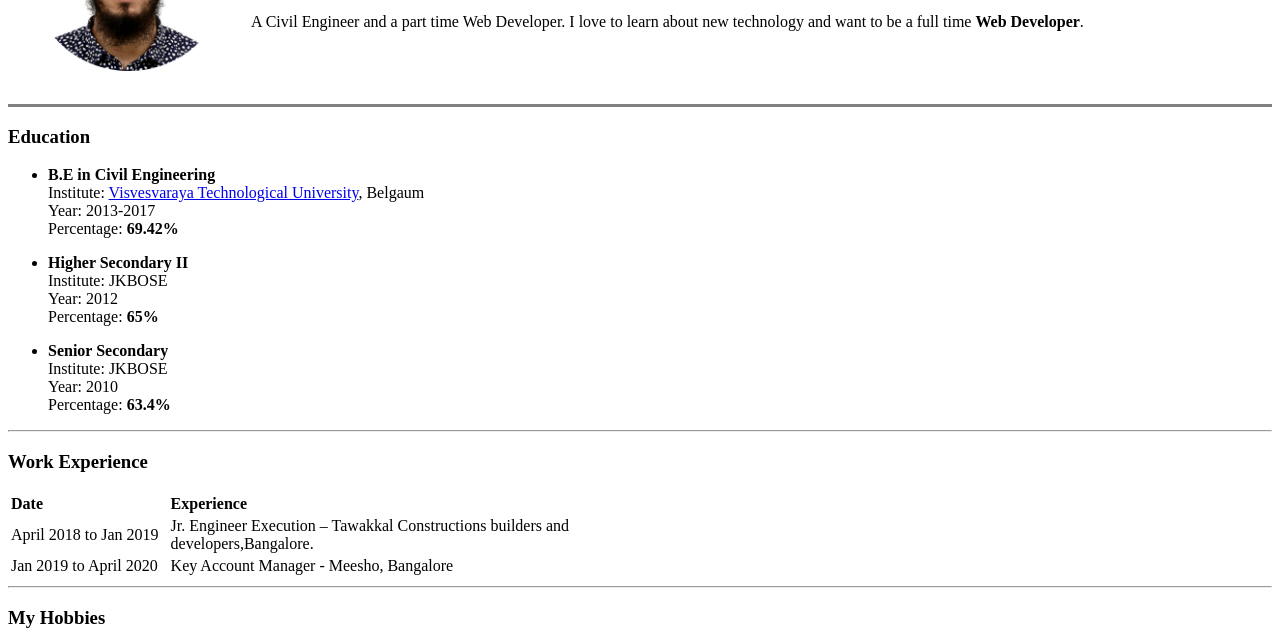
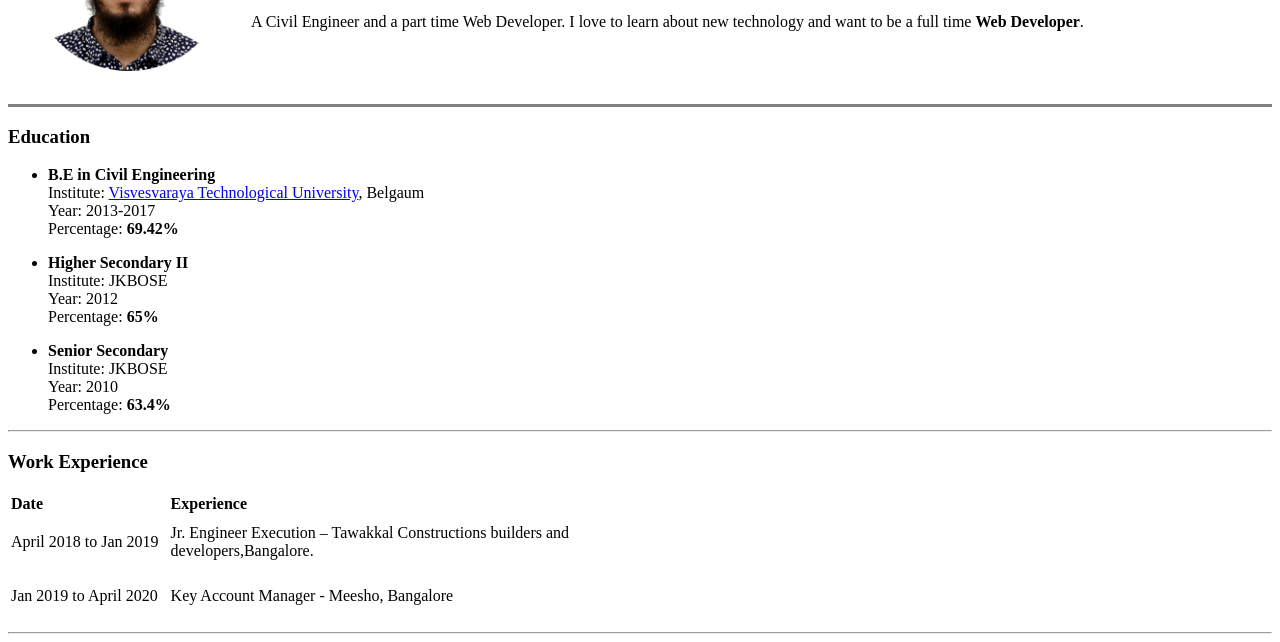
Before and after one commit to AadilRashid-96/cv, a plain HTML site: page index.html in a window 1280 px wide. Shown: the part 158-800 px from the top of the page. Drawn offline with Linux system fonts and the light colour scheme.

Commit message:
Update 140420.1

```diff
--- a/index.html
+++ b/index.html
@@ -38,11 +38,11 @@
       <th align="left">Experience</th>
     </tr>
     <tr>
-      <td>April 2018 to Jan 2019</td>
+      <td><p>April 2018 to Jan 2019</p></td>
       <td>Jr. Engineer Execution – Tawakkal Constructions builders and developers,Bangalore.</td>
     </tr>
     <tr>
-      <td>Jan 2019 to April 2020</td>
+      <td><p>Jan 2019 to April 2020</p></td>
       <td>Key Account Manager - Meesho, Bangalore </td>
     </tr>
   </table>
```
